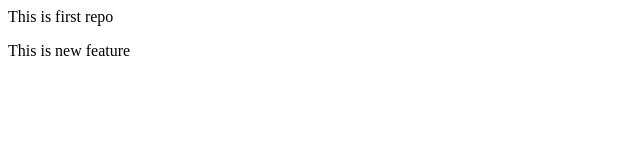
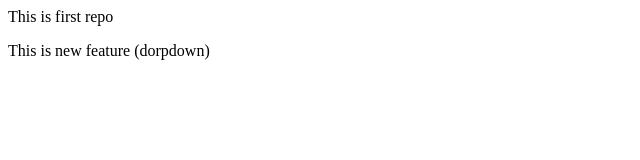
Before and after one commit to keshavKKB/local-Repo, a plain HTML site: page index.html in a window 1280 px wide. Shown: the full height of the page, 0-640 px from the left. Drawn offline with Linux system fonts and the light colour scheme.

```diff
--- a/index.html
+++ b/index.html
@@ -1,2 +1,2 @@
 <p>This is first repo</p>
-<p>This is new feature</p>
+<p>This is new feature (dorpdown)</p>
```
